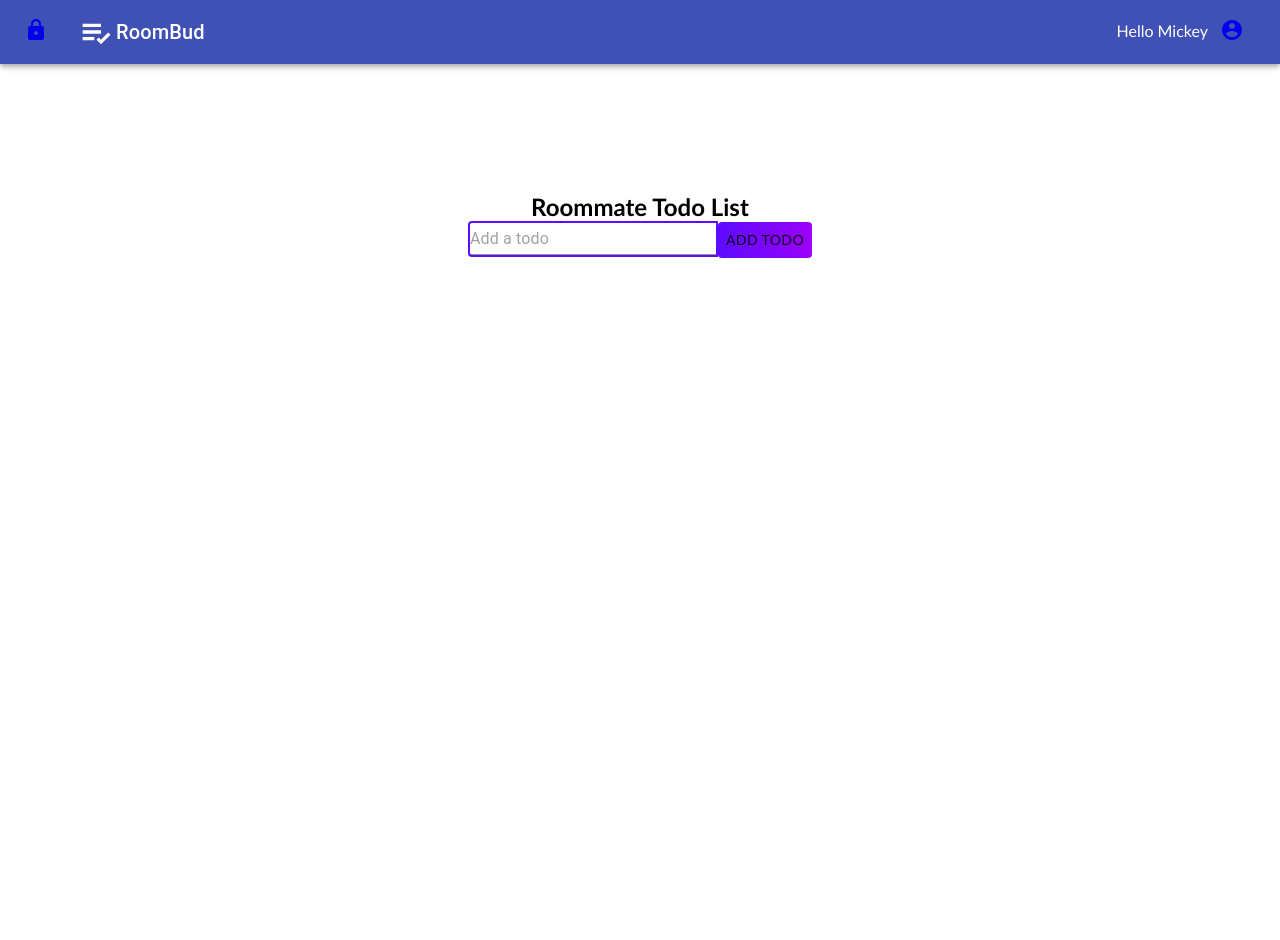
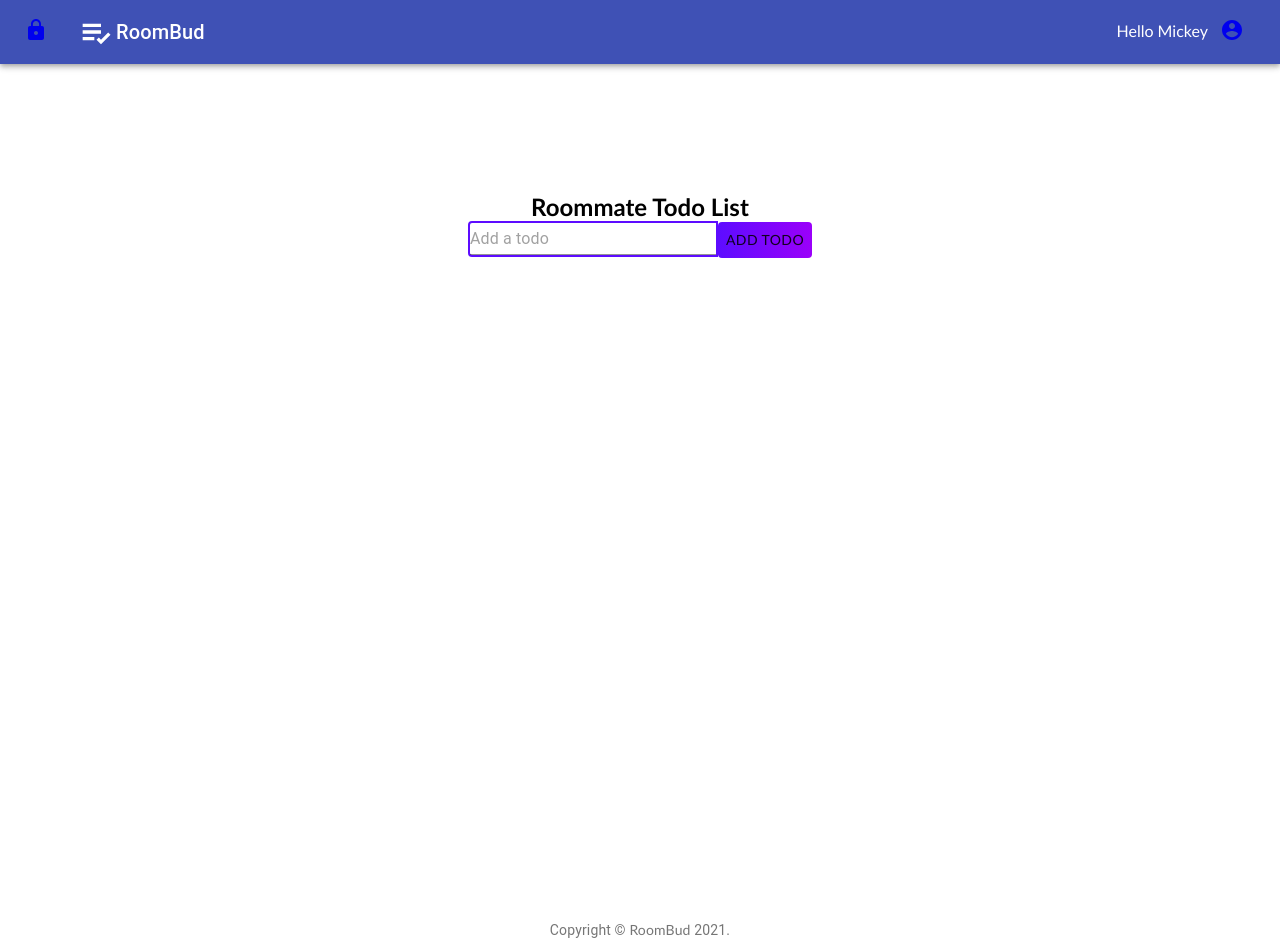
Before and after one commit to choumrdh/Honey-Do, a React (Create React App) app: page /home in a window 1280 px wide. Built offline with nearby package versions, Linux system fonts and the light colour scheme.

Commit message:
copyright

```diff
--- a/src/pages/Homepage.js
+++ b/src/pages/Homepage.js
@@ -5,6 +5,9 @@ import Navbar from "../components/Navbar/Navbar";
 import Container from "@material-ui/core/Container";
 import Grid from "@material-ui/core/Grid";
 import { makeStyles } from "@material-ui/core/styles";
+import Typography from '@material-ui/core/Typography';
+import Box from '@material-ui/core/Box';
+import Link from '@material-ui/core/Link';
 
 
 import "../App.css";
@@ -17,7 +20,19 @@ const useStyles = makeStyles((theme) => ({
     padding: theme.spacing(2),
   },
 }));
-const HomePage = ({ todos, setTodos, firstname, memo, setMemo }) => {
+function Copyright() {
+  return (
+    <Typography variant="body2" color="textSecondary" align="center">
+      {'Copyright © '}
+      <Link color="inherit" href="/">
+        RoomBud
+      </Link>{' '}
+      {new Date().getFullYear()}
+      {'.'}
+    </Typography>
+  );
+}
+const HomePage = ({ todos, setTodos, firstname}) => {
   const classes = useStyles();
 
 
@@ -37,7 +52,11 @@ const HomePage = ({ todos, setTodos, firstname, memo, setMemo }) => {
             </Grid> */}
           </Grid>
         </Container>
+
       </section>
+      <Box mt={8}>
+        <Copyright />
+      </Box>
     </>
   );
 };
```
